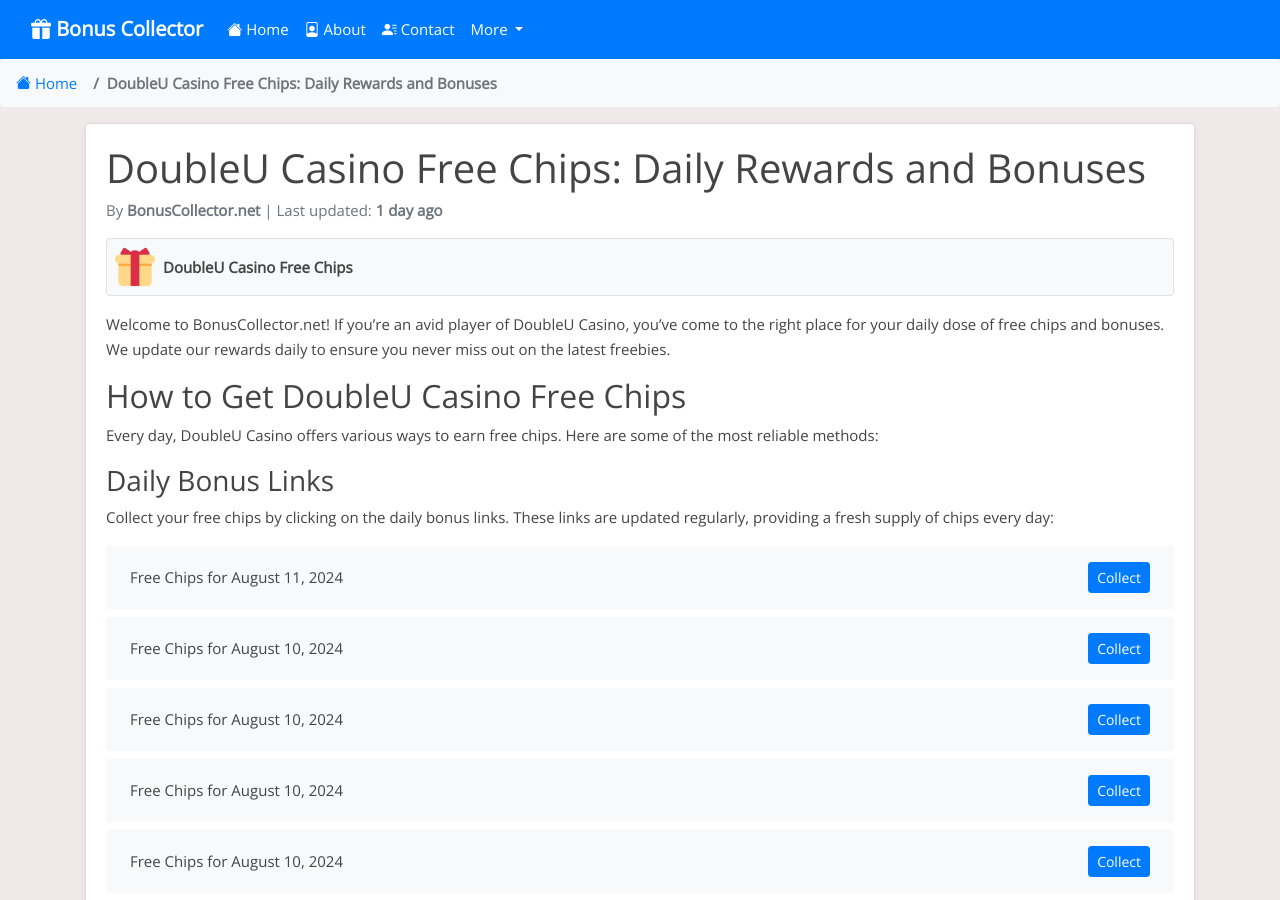
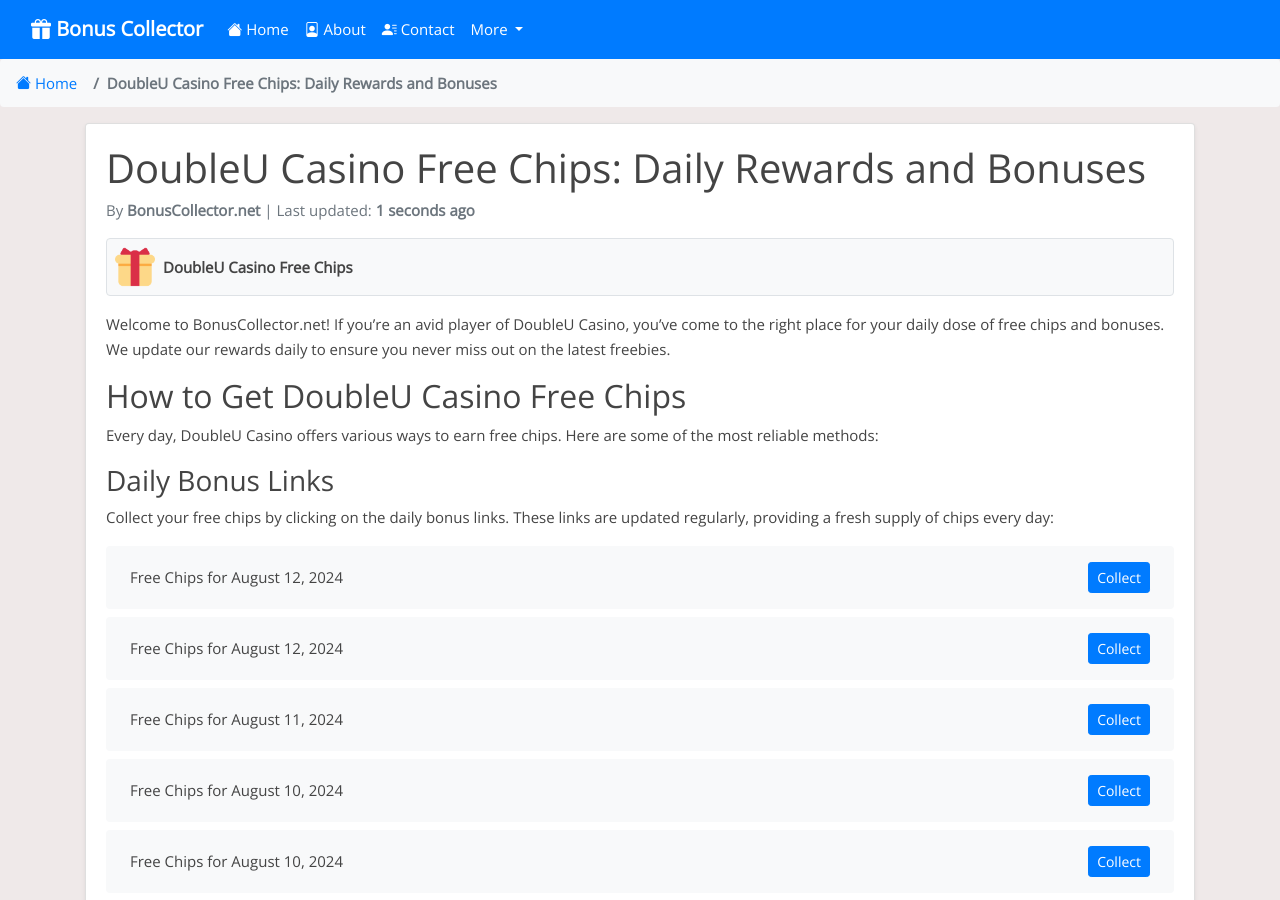
Before and after one commit to Prollad99/bs-net, a Jekyll site: the page built from _posts/2024-07-19-doubleu-casino.md, in a window 1280 px wide and 900 px high. Built offline with Jekyll 4.4.1, drawn with Linux system fonts in a browser that asks for light colours; nearby versions of some CDN libraries; comment, search, counter and statistics services are not loaded; some of the changed text lies outside the part shown.

Commit message:
Update doubleu-casino reward links and last modified date

```diff
--- a/_data/include_files.yml
+++ b/_data/include_files.yml
@@ -5,7 +5,7 @@
   last_modified: 2024-08-11 17:33:28
 
 doubleu-casino.html:
-  last_modified: 2024-08-11 00:30:48
+  last_modified: 2024-08-12 03:36:12
 
 bingo-bash.html:
   last_modified: 2024-08-11 18:14:18
--- a/_includes/doubleu-casino.html
+++ b/_includes/doubleu-casino.html
@@ -1,4 +1,12 @@
 <ul class="list-group mt-3 mb-4">
+  <li class="list-group-item d-flex justify-content-between align-items-center">
+    <span>Free Chips for August 12, 2024</span>
+    <a href="https://duc.link/GrandSpinsAug11v9k3" class="btn btn-primary btn-sm">Collect</a>
+  </li>
+  <li class="list-group-item d-flex justify-content-between align-items-center">
+    <span>Free Chips for August 12, 2024</span>
+    <a href="https://duc.link/FreeCihpsAug11a5s7" class="btn btn-primary btn-sm">Collect</a>
+  </li>
   <li class="list-group-item d-flex justify-content-between align-items-center">
     <span>Free Chips for August 11, 2024</span>
     <a href="https://duc.link/insta_dk1djvq0" class="btn btn-primary btn-sm">Collect</a>
@@ -391,12 +399,4 @@
     <span>Free Chips for Invalid Date</span>
     <a href="https://duc.link/GrandSpinsJul05s9j5" class="btn btn-primary btn-sm">Collect</a>
   </li>
-  <li class="list-group-item d-flex justify-content-between align-items-center">
-    <span>Free Chips for Invalid Date</span>
-    <a href="https://duc.link/FreeChipsJul05t8be" class="btn btn-primary btn-sm">Collect</a>
-  </li>
-  <li class="list-group-item d-flex justify-content-between align-items-center">
-    <span>Free Chips for Invalid Date</span>
-    <a href="https://duc.link/TourneyChipsJul05y8c0" class="btn btn-primary btn-sm">Collect</a>
-  </li>
 </ul>
```
Also changed, not shown: links-json/doubleu-casino.json (+8 -6 lines).
